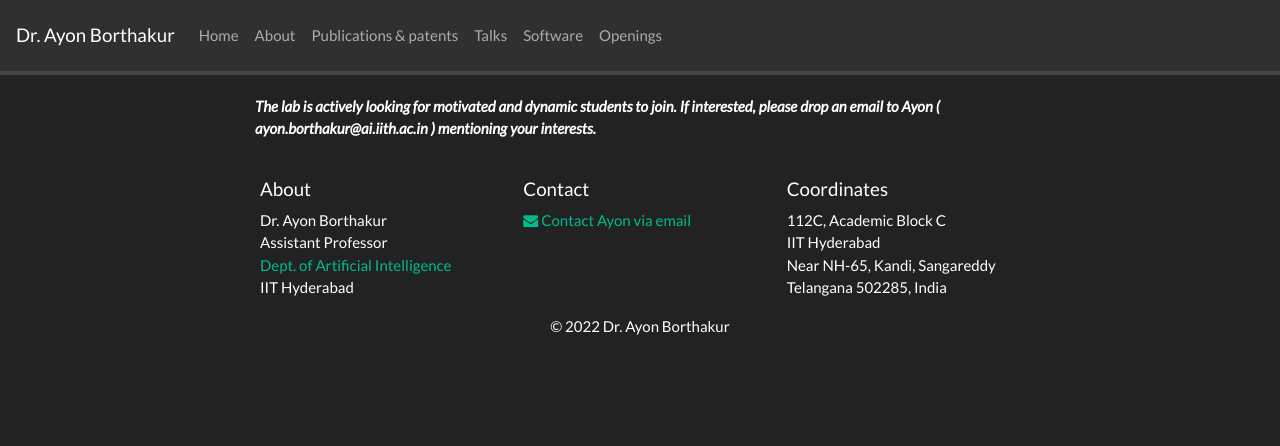
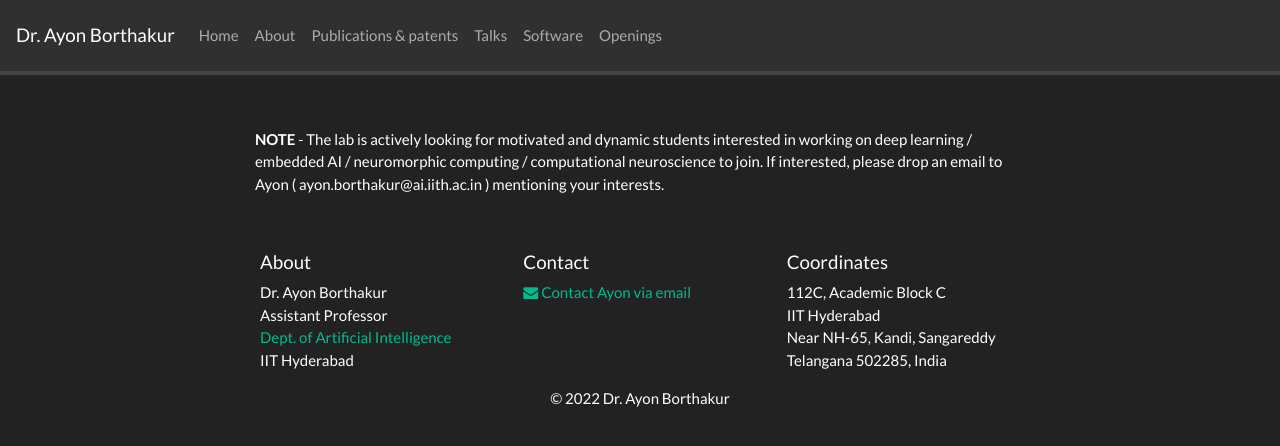
Before and after one commit to BorthakurAyon/borthakurayon.github.io, a Jekyll site: the page built from _pages/openings.md, in a window 1280 px wide. Shown: the top 446 px of the page. Built offline with Jekyll 4.4.1, drawn with Linux system fonts in a browser that asks for light colours; nearby versions of some CDN libraries; a style sheet for code colours, icons or effects is not loaded.

Commit message:
Update openings.md

```diff
--- a/_pages/openings.md
+++ b/_pages/openings.md
@@ -4,4 +4,8 @@ layout: gridlay
 sitemap: false
 permalink: /openings/
 ---
-***The lab is actively looking for motivated and dynamic students to join. If interested, please drop an email to Ayon ( ayon.borthakur@ai.iith.ac.in ) mentioning your interests.***
+---
+**NOTE** -
+The lab is actively looking for motivated and dynamic students interested in working on deep learning / embedded AI / neuromorphic computing / computational neuroscience to join. If interested, please drop an email to Ayon ( ayon.borthakur@ai.iith.ac.in ) mentioning your interests.
+
+---
```
